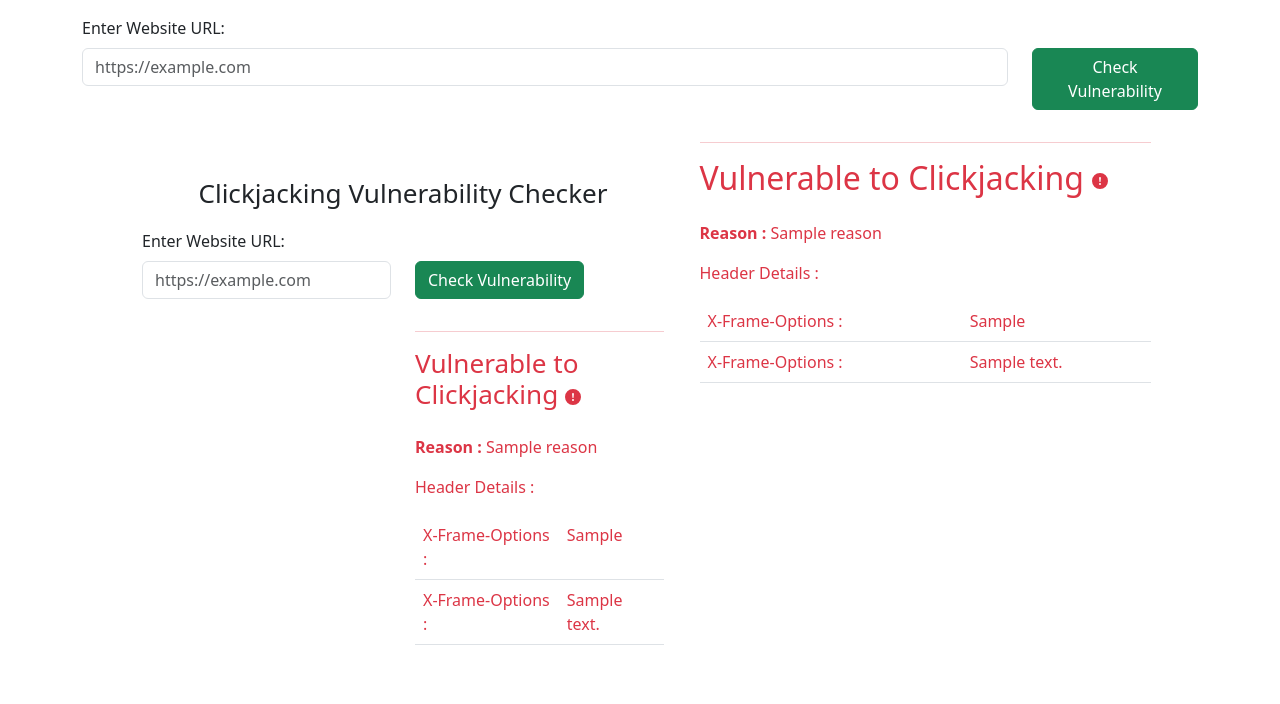
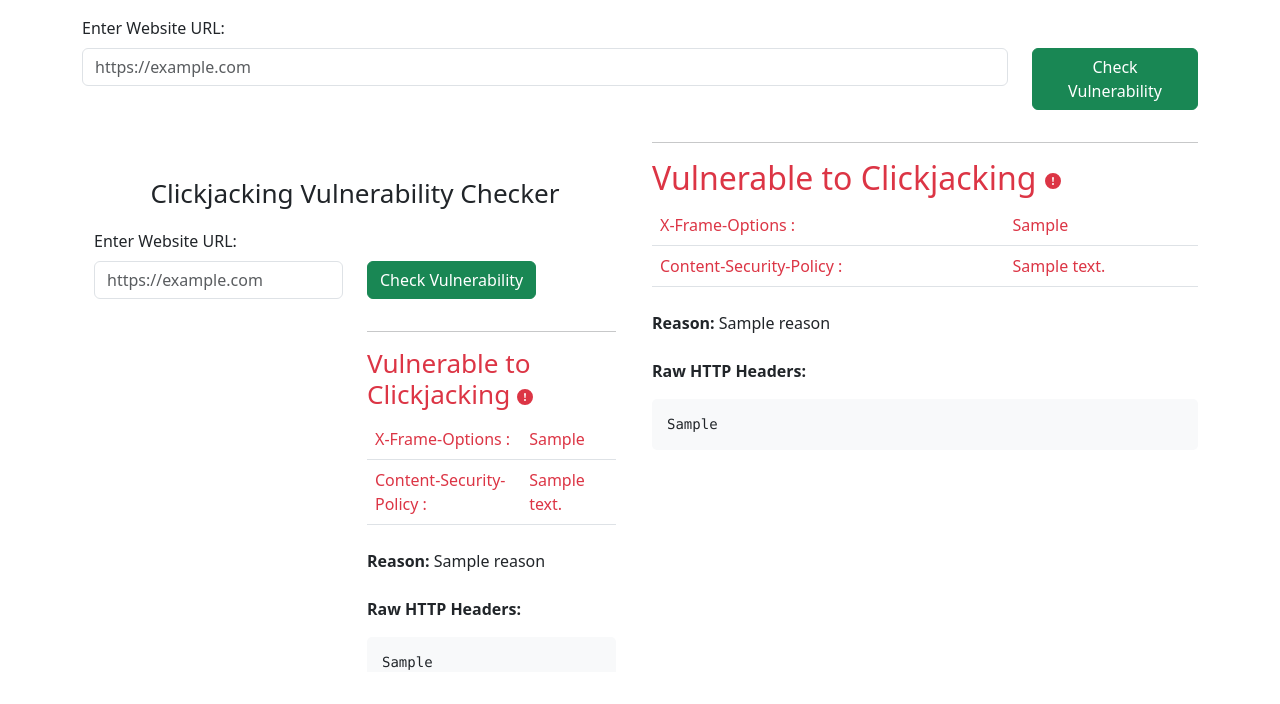
Before and after one commit to nanda0comp0eng/clickjackingTest-Flask, a Flask app: template templates/index.html in a window 1280 px wide. Shown: the part 96-800 px from the top of the page. Run offline with Flask 3, Linux system fonts and the light colour scheme; the template is opened without the code that fills it: most values are stand-ins (such as "Sample title", 1, 10 or a date in 2020).

Commit message:
Add files via upload

```diff
--- a/app.py
+++ b/app.py
@@ -1,14 +1,11 @@
 import requests
 from flask import Flask, render_template, request, jsonify
 from urllib.parse import urlparse
+import json
 
 app = Flask(__name__)
 
 def check_clickjacking(url):
-    """
-    Check a website for clickjacking vulnerabilities
-    by examining X-Frame-Options and Content-Security-Policy headers
-    """
     try:
         # Validate URL
         parsed_url = urlparse(url)
@@ -16,11 +13,17 @@ def check_clickjacking(url):
             return {
                 'vulnerable': True,
                 'reason': 'Invalid URL format',
-                'details': {}
+                'details': {},
+                'raw_headers': None,
+                'raw_headers_pretty': None
             }
 
         # Send HEAD request to check headers
         response = requests.head(url, timeout=10)
+
+        # Get raw headers and format them
+        raw_headers = dict(response.headers)
+        raw_headers_pretty = json.dumps(dict(response.headers), indent=2)
 
         # Check X-Frame-Options header
         x_frame_options = response.headers.get('X-Frame-Options', '').upper()
@@ -28,8 +31,8 @@ def check_clickjacking(url):
         # Check Content-Security-Policy header
         csp = response.headers.get('Content-Security-Policy', '')
 
-        # Determine vulnerability
-        is_vulnerable = True
+        # Initialize variables
+        is_vulnerable = True  # Default to vulnerable
         reasons = []
 
         # X-Frame-Options checks
@@ -59,14 +62,18 @@ def check_clickjacking(url):
             'details': {
                 'X-Frame-Options': x_frame_options or 'Not Set',
                 'Content-Security-Policy': csp or 'Not Set'
-            }
+            },
+            'raw_headers': raw_headers,
+            'raw_headers_pretty': raw_headers_pretty
         }
 
     except requests.RequestException as e:
         return {
             'vulnerable': True,
             'reason': f'Request failed: {str(e)}',
-            'details': {}
+            'details': {},
+            'raw_headers': None,
+            'raw_headers_pretty': None
         }
 
 @app.route('/', methods=['GET', 'POST'])
@@ -78,9 +85,5 @@ def index():
         result = check_clickjacking(url)
     return render_template('index.html', result=result, url=url)
 
-@app.route('/test', methods=['GET'])
-def test_page():
-    return render_template('main.html')
-
 if __name__ == '__main__':
     app.run(debug=True)
--- a/templates/index.html
+++ b/templates/index.html
@@ -1,19 +1,25 @@
 <!doctype html>
 <html lang="en">
-  <head>
+<head>
     <meta charset="utf-8">
     <meta name="viewport" content="width=device-width, initial-scale=1">
     <title>ClickJackingTest</title>
-    <link href="https://cdn.jsdelivr.net/npm/bootstrap@5.3.3/dist/css/bootstrap.min.css" rel="stylesheet" integrity="sha384-QWTKZyjpPEjISv5WaRU9OFeRpok6YctnYmDr5pNlyT2bRjXh0JMhjY6hW+ALEwIH" crossorigin="anonymous">
-  </head>
-  <body>
-
+    <link href="https://cdn.jsdelivr.net/npm/bootstrap@5.3.3/dist/css/bootstrap.min.css" rel="stylesheet">
+    <style>
+        pre {
+            background-color: #f8f9fa;
+            padding: 15px;
+            border-radius: 5px;
+            white-space: pre-wrap;
+            word-wrap: break-word;
+        }
+    </style>
+</head>
+<body>
     <div class="container">
-
         <div class="header">
             <p class="fs-2 text-center mt-5">Clickjacking Vulnerability Checker</p>
         </div>
-
         <form method="POST">
             <label for="url">Enter Website URL:</label>
             <div class="row mt-2">
@@ -21,34 +27,38 @@
                     <input type="url" id="url" name="url" required placeholder="https://example.com" class="form-control">
                 </div>
                 <div class="col col-lg-2">
-                    <button type="submit" class="btn btn-success mx-0 ">Check Vulnerability</button>
+                    <button type="submit" class="btn btn-success mx-0">Check Vulnerability</button>
                 </div>
             </div>
         </form>
 
         {% if result %}
         <div class="row justify-content-center mt-3">
-
+            <!-- First column: iframe -->
             <div class="col col-lg-6">
                 <div class="ratio ratio-1x1">
-                    <iframe src="{{ url }}" class="" id="iframe"></iframe>
+                    <iframe src="{{ url|escape }}" class="" id="iframe" sandbox="allow-same-origin"></iframe>
                 </div>
             </div>
-            <div class="col col-lg-5 {{ 'text-danger' if result.vulnerable else 'text-success' }}">
+
+            <!-- Second column: Results -->
+            <div class="col col-lg-6">
                 <hr>
-                <h2>{{ 'Vulnerable to Clickjacking' if result.vulnerable else 'Protected Against Clickjacking' }}
+                <!-- Vulnerability Status -->
+                <h2 class="{{ 'text-danger' if result.vulnerable else 'text-success' }}">
+                    {{ 'Vulnerable to Clickjacking' if result.vulnerable else 'Protected Against Clickjacking' }}
                     {% if result.vulnerable %}
                     <svg xmlns="http://www.w3.org/2000/svg" width="16" height="16" fill="currentColor" class="bi bi-exclamation-circle-fill" viewBox="0 0 16 16">
                         <path d="M16 8A8 8 0 1 1 0 8a8 8 0 0 1 16 0M8 4a.905.905 0 0 0-.9.995l.35 3.507a.552.552 0 0 0 1.1 0l.35-3.507A.905.905 0 0 0 8 4m.002 6a1 1 0 1 0 0 2 1 1 0 0 0 0-2"/>
                     </svg>
                     {% else %}
-                    <svg xmlns="http://www.w3.org/2000/svg" width="16" height="16" fill="currentColor" class="bi bi-check-circle-fill " viewBox="0 0 16 16">
+                    <svg xmlns="http://www.w3.org/2000/svg" width="16" height="16" fill="currentColor" class="bi bi-check-circle-fill" viewBox="0 0 16 16">
                         <path d="M16 8A8 8 0 1 1 0 8a8 8 0 0 1 16 0m-3.97-3.03a.75.75 0 0 0-1.08.022L7.477 9.417 5.384 7.323a.75.75 0 0 0-1.06 1.06L6.97 11.03a.75.75 0 0 0 1.079-.02l3.992-4.99a.75.75 0 0 0-.01-1.05z"/>
                     </svg>
                     {% endif %}
                 </h2>
-                <p class="mt-4"><span class="fw-bold">Reason : </span>{{ result.reason }}</p>
-                <p class="mt-2">Header Details : </p>
+
+                <!-- Reason -->
                 <table class="table ">
                     <tbody>
                       <tr>
@@ -56,15 +66,26 @@
                         <td class="{{ 'text-danger' if result.vulnerable else 'text-success' }}">{{ result.details.get('X-Frame-Options', 'Not Set') }}</td>
                       </tr>
                       <tr>
-                        <td class="{{ 'text-danger' if result.vulnerable else 'text-success' }}">X-Frame-Options :</td>
+                        <td class="{{ 'text-danger' if result.vulnerable else 'text-success' }}">Content-Security-Policy :</td>
                         <td class="{{ 'text-danger' if result.vulnerable else 'text-success' }}">{{ result.details.get('Content-Security-Policy', 'Not Set') }}</td>
                       </tr>
                     </tbody>
                 </table>
+                <p class="mt-4"><span class="fw-bold">Reason: </span>{{ result.reason }}</p>
+
+                <!-- Raw Headers -->
+                <div class="mt-4">
+                    <p class="fw-bold">Raw HTTP Headers:</p>
+                    {% if result.raw_headers_pretty %}
+                    <pre>{{ result.raw_headers_pretty }}</pre>
+                    {% else %}
+                    <p class="text-muted">No headers available</p>
+                    {% endif %}
+                </div>
             </div>
         </div>
+        {% endif %}
     </div>
-    {% endif %}
-    <script src="https://cdn.jsdelivr.net/npm/bootstrap@5.3.3/dist/js/bootstrap.bundle.min.js" integrity="sha384-YvpcrYf0tY3lHB60NNkmXc5s9fDVZLESaAA55NDzOxhy9GkcIdslK1eN7N6jIeHz" crossorigin="anonymous"></script>
-  </body>
+    <script src="https://cdn.jsdelivr.net/npm/bootstrap@5.3.3/dist/js/bootstrap.bundle.min.js"></script>
+</body>
 </html>
```
